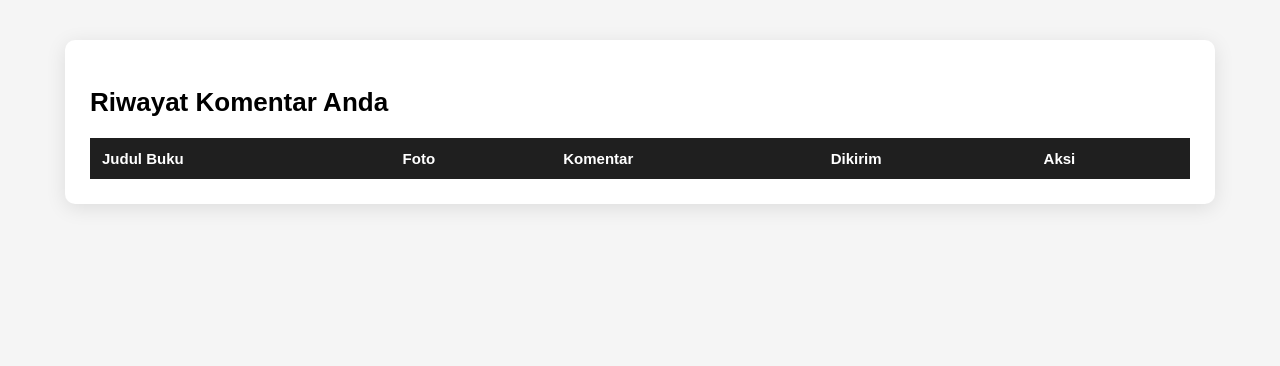
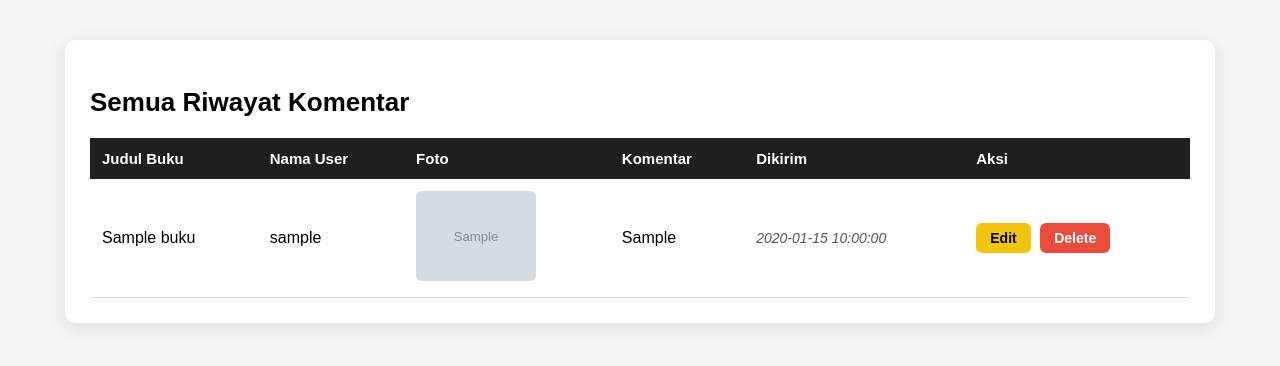
Before and after one commit to faizah115/tubes_web, a PHP site: page /riwayat_halaman.php in a window 1280 px wide. Shown: the top 366 px of the page. Run offline with PHP 8.4, Linux system fonts and the light colour scheme; the visitor is signed in with stand-in values (Sample User, id 1); tables that the repository leaves empty or names only in its code hold one stand-in row (values such as "Sample post"); grey boxes marked "Sample" are stand-in pictures; data that the repository does not hold is empty.

Commit message:
lanjutkan lagi

```diff
--- a/logout.php
+++ b/logout.php
@@ -1,7 +1,6 @@
 <?php
 session_start();
+session_unset();
 session_destroy();
-
 header("Location: login.php");
 exit;
-?>
--- a/riwayat_halaman.php
+++ b/riwayat_halaman.php
@@ -2,14 +2,42 @@
 require "session_check.php";
 require "koneksi.php";
 
+/*
+ | =====================================================
+ |  CEK APAKAH ADMIN ATAU USER
+ | =====================================================
+*/
+
+// Jika admin login → tampilkan SEMUA review
+if (isset($_SESSION["role"]) && $_SESSION["role"] === "admin") {
+
+    $title = "Semua Riwayat Komentar";
+
+    $sql = "
+        SELECT reviews.*, buku.judul, users.username
+        FROM reviews
+        LEFT JOIN buku ON reviews.buku_id = buku.id
+        LEFT JOIN users ON users.id = reviews.user_id
+        ORDER BY reviews.id DESC
+    ";
+    $result = mysqli_query($conn, $sql);
+
+// Jika user biasa → hanya tampilkan riwayat miliknya
+} else {
+
     $username = $_SESSION["username"];
 
-// Ambil ID user
     $user_q = mysqli_query($conn, "SELECT id FROM users WHERE username='$username' LIMIT 1");
     $user = mysqli_fetch_assoc($user_q);
+
+    if (!$user) {
+        die("User tidak ditemukan!");
+    }
+
     $user_id = $user["id"];
 
-// Ambil riwayat komentar user
+    $title = "Riwayat Komentar Anda";
+
     $sql = "
         SELECT reviews.*, buku.judul
         FROM reviews
@@ -18,13 +46,14 @@ $sql = "
         ORDER BY reviews.id DESC
     ";
     $result = mysqli_query($conn, $sql);
+}
+
 ?>
-
 <!DOCTYPE html>
 <html lang="id">
 <head>
     <meta charset="UTF-8">
-    <title>Riwayat Komentar Anda</title>
+    <title><?= $title ?></title>
     <link rel="stylesheet" href="CSS/riwayat.css">
 </head>
 
@@ -32,12 +61,13 @@ $result = mysqli_query($conn, $sql);
 
 <div class="riwayat-container">
 
-    <h2 class="title">Riwayat Komentar Anda</h2>
+    <h2 class="title"><?= $title ?></h2>
 
     <table class="riwayat-table">
         <thead>
             <tr>
                 <th>Judul Buku</th>
+                <th>Nama User</th>
                 <th>Foto</th>
                 <th>Komentar</th>
                 <th>Dikirim</th>
@@ -49,10 +79,12 @@ $result = mysqli_query($conn, $sql);
 
         <?php while ($r = mysqli_fetch_assoc($result)): ?>
             <tr>
-                <!-- judul buku -->
+
                 <td><?= $r['judul'] ?></td>
 
-                <!-- foto -->
+                <!-- tampilkan nama user jika admin -->
+                <td><?= $r["username"] ?? "-" ?></td>
+
                 <td>
                     <?php if (!empty($r["gambar"])): ?>
                         <img src="uploads/<?= $r['gambar'] ?>" class="img-mini">
@@ -61,20 +93,18 @@ $result = mysqli_query($conn, $sql);
                     <?php endif; ?>
                 </td>
 
-                <!-- komentar -->
                 <td><?= nl2br($r['komentar']) ?></td>
 
-                <!-- tanggal -->
                 <td class="date-col">
                     <?= $r['created_at'] ?? '-' ?>
                 </td>
 
-                <!-- aksi -->
                 <td class="action-col">
                     <a href="edit_review.php?id=<?= $r['id'] ?>" class="btn-edit">Edit</a>
                     <a href="delete_review.php?id=<?= $r['id'] ?>" class="btn-delete"
                        onclick="return confirm('Hapus komentar ini?')">Delete</a>
                 </td>
+
             </tr>
         <?php endwhile; ?>
 
--- a/session_check.php
+++ b/session_check.php
@@ -7,8 +7,8 @@ if (!isset($_SESSION['username'])) {
     exit();
 }
 
-// Timeout 500 detik
-$timeout = 500;
+// Timeout 1000 detik
+$timeout = 1000;
 
 // Jika belum ada waktu aktivitas, set sekarang
 if (!isset($_SESSION['last_activity'])) {
```
Also changed, not shown: detail.php (+9 -7 lines), edit_review.php (+12 -8 lines), index.php (+7 -0 lines), assets/Atomic Habits.jpeg (added), assets/How To Respect.jpeg (added), assets/Mindset.jpeg (added), assets/Pulang-pergi.jpeg (added), assets/The Little.jpeg (added), assets/anxiety.jpeg (added), assets/hujan.jpeg (added), assets/money.jpeg (added), uploads/1765244639_review_lb.jpeg (added), uploads/1765244915_review_lb.jpeg (added), uploads/1765246822_review_seporsimieayam.jpeg (added), 1 more files. Lines whose indentation alone changed are shown as unchanged.
